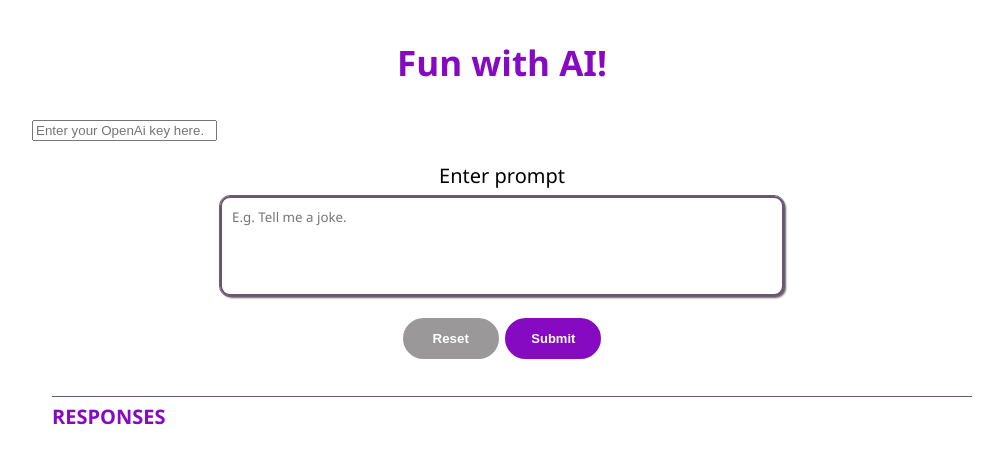
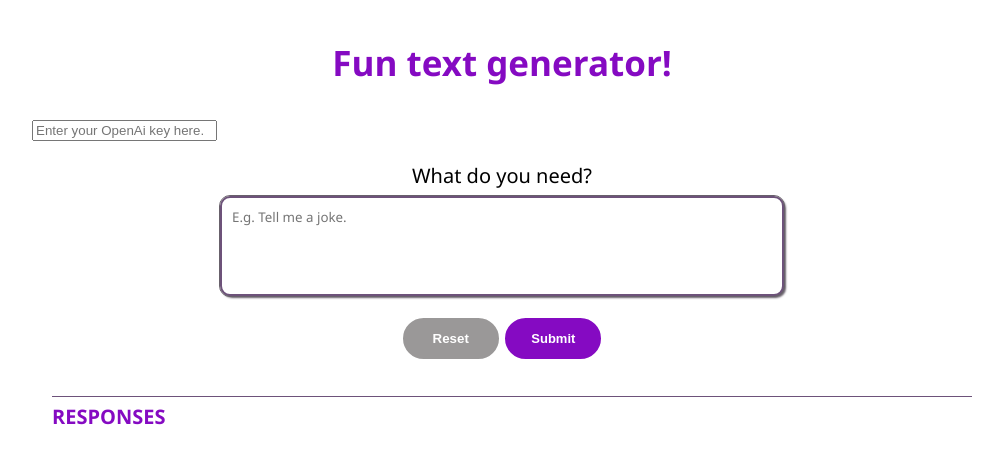
Before and after one commit to vcapella/havingFunWithAI, a plain HTML site: page index.html in a window 1280 px wide. Shown: the whole page, without its empty margins (138-1141 px from the left). Drawn offline with nearby package versions, Linux system fonts and the light colour scheme.

Commit message:
update CSS and HTML.

```diff
--- a/index.html
+++ b/index.html
@@ -4,20 +4,20 @@
     <meta charset="UTF-8">
     <meta http-equiv="X-UA-Compatible" content="IE=edge">
     <meta name="viewport" content="width=device-width, initial-scale=1.0">
-    <title>Fun with AI</title>
+    <title>Fun text generator!</title>
     <link rel="stylesheet" href="./public/css/reset.css">
     <link rel="stylesheet" href="./public/css/style.css">
 </head>
 <body>
     <div class="container">
         <header>
-            <h1>Fun with AI!</h1>
+            <h1>Fun text generator!</h1>
         </header>
 
         <form action=""  method="" id="form-prompt">
             <input class="enter-key" type="text" id="openAiKey" placeholder="Enter your OpenAi key here.">
             <div class="user-interaction">
-                <label for="enter-prompt" class="form-label">Enter prompt</label>
+                <label for="enter-prompt" class="form-label">What do you need?</label>
                 <textarea id="enter-prompt" name="user_input" placeholder="E.g. Tell me a joke."></textarea>
                 <div class="btn">
                     <button type="reset" class="reset-btn">Reset</button>
```
